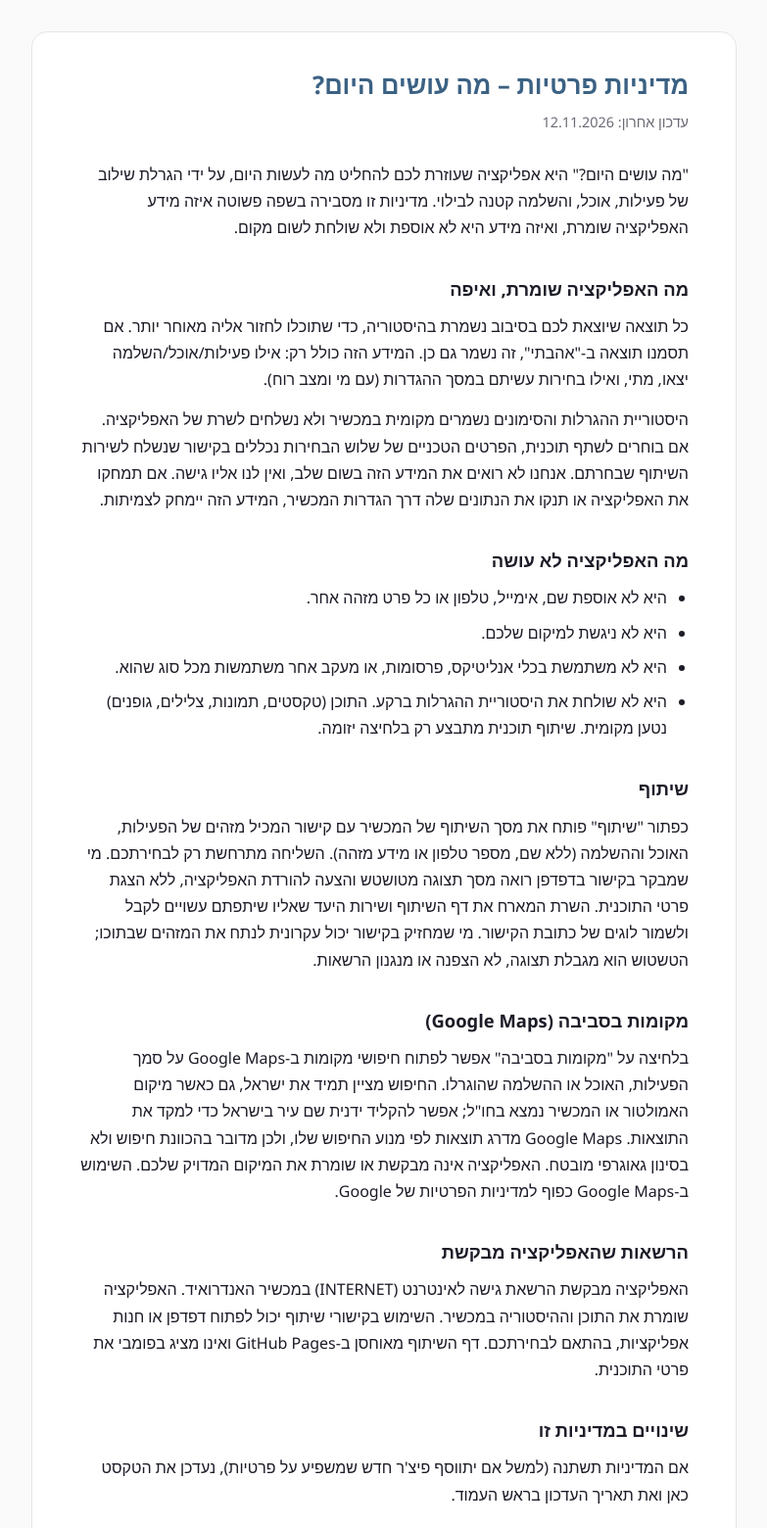
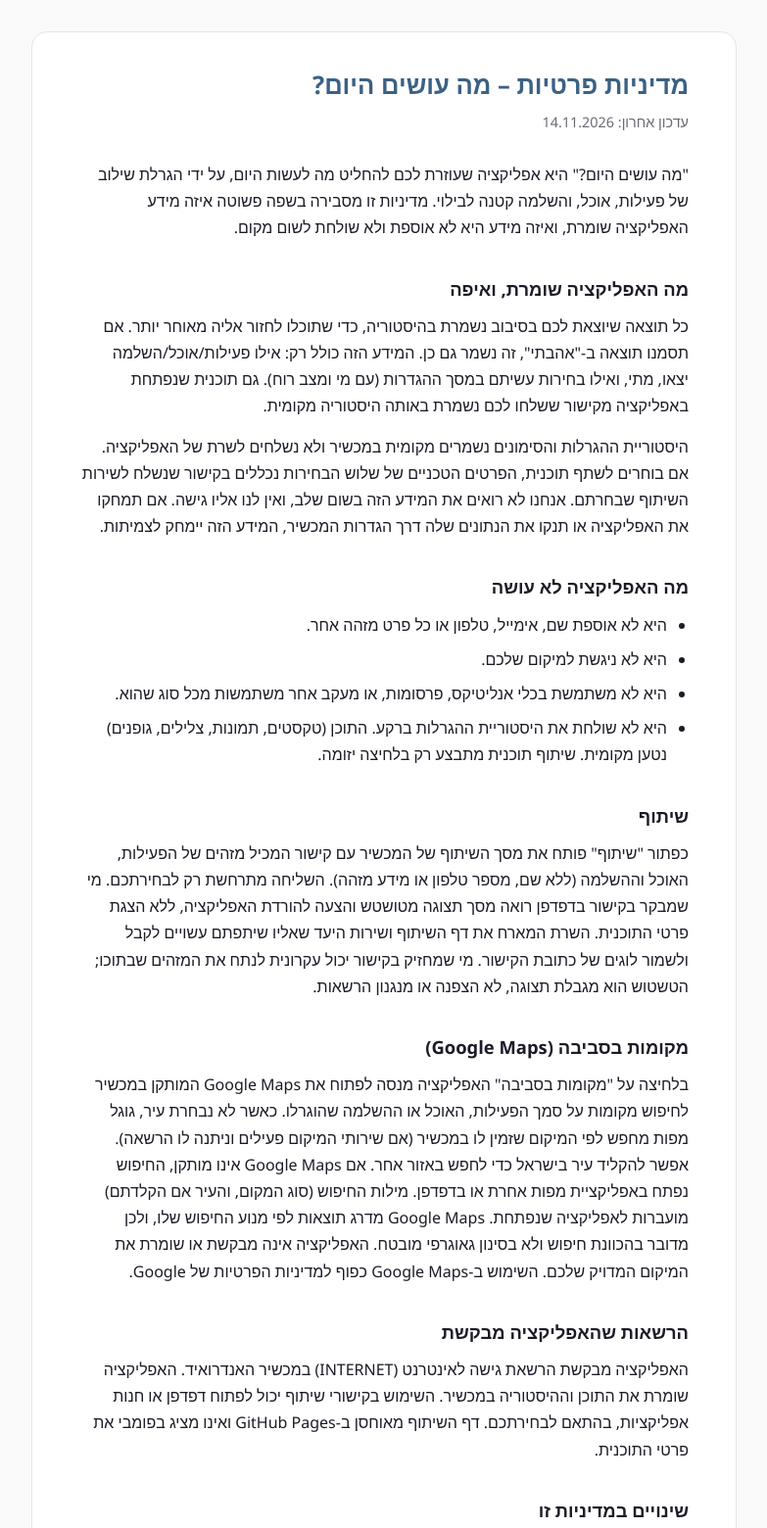
Before and after one commit to litals06-pixel/ma-osim-hayom-privacy, a plain HTML site: page index.html in a window 1280 px wide. Shown: the top 1560 px of the page at 98% size, without its empty margins (248-1031 px from the left). Drawn offline with Linux system fonts and the light colour scheme.

Commit message:
Privacy policy: match current Maps behaviour and shared-link history
- Google Maps section: with no city, Maps searches by its own location;
  if Maps is not installed the search opens in another maps app or browser.
- A plan opened from a shared link is saved to the local history.
- Date updated to 14.11.2026.

Co-Authored-By: Claude Fable 5.2 <noreply@anthropic.com>

```diff
--- a/index.html
+++ b/index.html
@@ -71,12 +71,12 @@
 <body>
 <main>
   <h1>מדיניות פרטיות – מה עושים היום?</h1>
-  <p class="updated">עדכון אחרון: 12.11.2026</p>
+  <p class="updated">עדכון אחרון: 14.11.2026</p>
 
   <p>"מה עושים היום?" היא אפליקציה שעוזרת לכם להחליט מה לעשות היום, על ידי הגרלת שילוב של פעילות, אוכל, והשלמה קטנה לבילוי. מדיניות זו מסבירה בשפה פשוטה איזה מידע האפליקציה שומרת, ואיזה מידע היא לא אוספת ולא שולחת לשום מקום.</p>
 
   <h2>מה האפליקציה שומרת, ואיפה</h2>
-  <p>כל תוצאה שיוצאת לכם בסיבוב נשמרת בהיסטוריה, כדי שתוכלו לחזור אליה מאוחר יותר. אם תסמנו תוצאה ב-"אהבתי", זה נשמר גם כן. המידע הזה כולל רק: אילו פעילות/אוכל/השלמה יצאו, מתי, ואילו בחירות עשיתם במסך ההגדרות (עם מי ומצב רוח).</p>
+  <p>כל תוצאה שיוצאת לכם בסיבוב נשמרת בהיסטוריה, כדי שתוכלו לחזור אליה מאוחר יותר. אם תסמנו תוצאה ב-"אהבתי", זה נשמר גם כן. המידע הזה כולל רק: אילו פעילות/אוכל/השלמה יצאו, מתי, ואילו בחירות עשיתם במסך ההגדרות (עם מי ומצב רוח). גם תוכנית שנפתחת באפליקציה מקישור ששלחו לכם נשמרת באותה היסטוריה מקומית.</p>
   <p>היסטוריית ההגרלות והסימונים נשמרים מקומית במכשיר ולא נשלחים לשרת של האפליקציה. אם בוחרים לשתף תוכנית, הפרטים הטכניים של שלוש הבחירות נכללים בקישור שנשלח לשירות השיתוף שבחרתם. אנחנו לא רואים את המידע הזה בשום שלב, ואין לנו אליו גישה. אם תמחקו את האפליקציה או תנקו את הנתונים שלה דרך הגדרות המכשיר, המידע הזה יימחק לצמיתות.</p>
 
   <h2>מה האפליקציה לא עושה</h2>
@@ -91,7 +91,7 @@
   <p>כפתור "שיתוף" פותח את מסך השיתוף של המכשיר עם קישור המכיל מזהים של הפעילות, האוכל וההשלמה (ללא שם, מספר טלפון או מידע מזהה). השליחה מתרחשת רק לבחירתכם. מי שמבקר בקישור בדפדפן רואה מסך תצוגה מטושטש והצעה להורדת האפליקציה, ללא הצגת פרטי התוכנית. השרת המארח את דף השיתוף ושירות היעד שאליו שיתפתם עשויים לקבל ולשמור לוגים של כתובת הקישור. מי שמחזיק בקישור יכול עקרונית לנתח את המזהים שבתוכו; הטשטוש הוא מגבלת תצוגה, לא הצפנה או מנגנון הרשאות.</p>
 
   <h2>מקומות בסביבה (Google Maps)</h2>
-  <p>בלחיצה על "מקומות בסביבה" אפשר לפתוח חיפושי מקומות ב-Google Maps על סמך הפעילות, האוכל או ההשלמה שהוגרלו. החיפוש מציין תמיד את ישראל, גם כאשר מיקום האמולטור או המכשיר נמצא בחו"ל; אפשר להקליד ידנית שם עיר בישראל כדי למקד את התוצאות. Google Maps מדרג תוצאות לפי מנוע החיפוש שלו, ולכן מדובר בהכוונת חיפוש ולא בסינון גאוגרפי מובטח. האפליקציה אינה מבקשת או שומרת את המיקום המדויק שלכם. השימוש ב-Google Maps כפוף למדיניות הפרטיות של Google.</p>
+  <p>בלחיצה על "מקומות בסביבה" האפליקציה מנסה לפתוח את Google Maps המותקן במכשיר לחיפוש מקומות על סמך הפעילות, האוכל או ההשלמה שהוגרלו. כאשר לא נבחרת עיר, גוגל מפות מחפש לפי המיקום שזמין לו במכשיר (אם שירותי המיקום פעילים וניתנה לו הרשאה). אפשר להקליד עיר בישראל כדי לחפש באזור אחר. אם Google Maps אינו מותקן, החיפוש נפתח באפליקציית מפות אחרת או בדפדפן. מילות החיפוש (סוג המקום, והעיר אם הקלדתם) מועברות לאפליקציה שנפתחת. Google Maps מדרג תוצאות לפי מנוע החיפוש שלו, ולכן מדובר בהכוונת חיפוש ולא בסינון גאוגרפי מובטח. האפליקציה אינה מבקשת או שומרת את המיקום המדויק שלכם. השימוש ב-Google Maps כפוף למדיניות הפרטיות של Google.</p>
 
   <h2>הרשאות שהאפליקציה מבקשת</h2>
   <p>האפליקציה מבקשת הרשאת גישה לאינטרנט (INTERNET) במכשיר האנדרואיד. האפליקציה שומרת את התוכן וההיסטוריה במכשיר. השימוש בקישורי שיתוף יכול לפתוח דפדפן או חנות אפליקציות, בהתאם לבחירתכם. דף השיתוף מאוחסן ב-GitHub Pages ואינו מציג בפומבי את פרטי התוכנית.</p>
```
